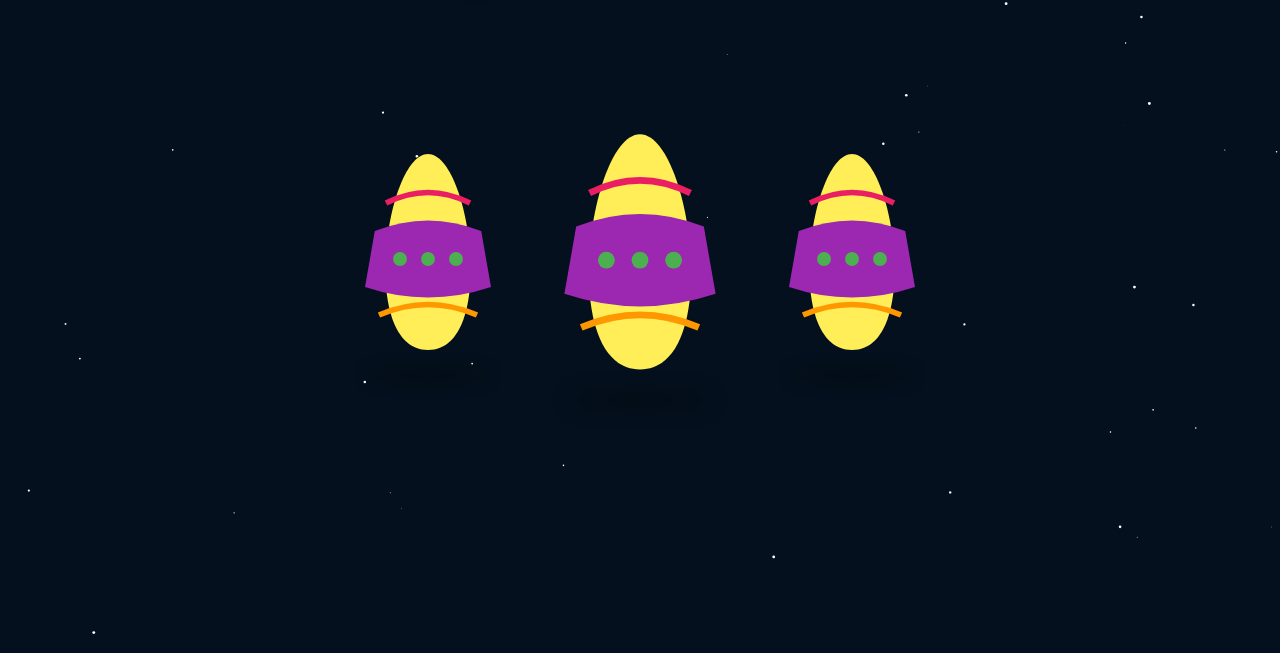
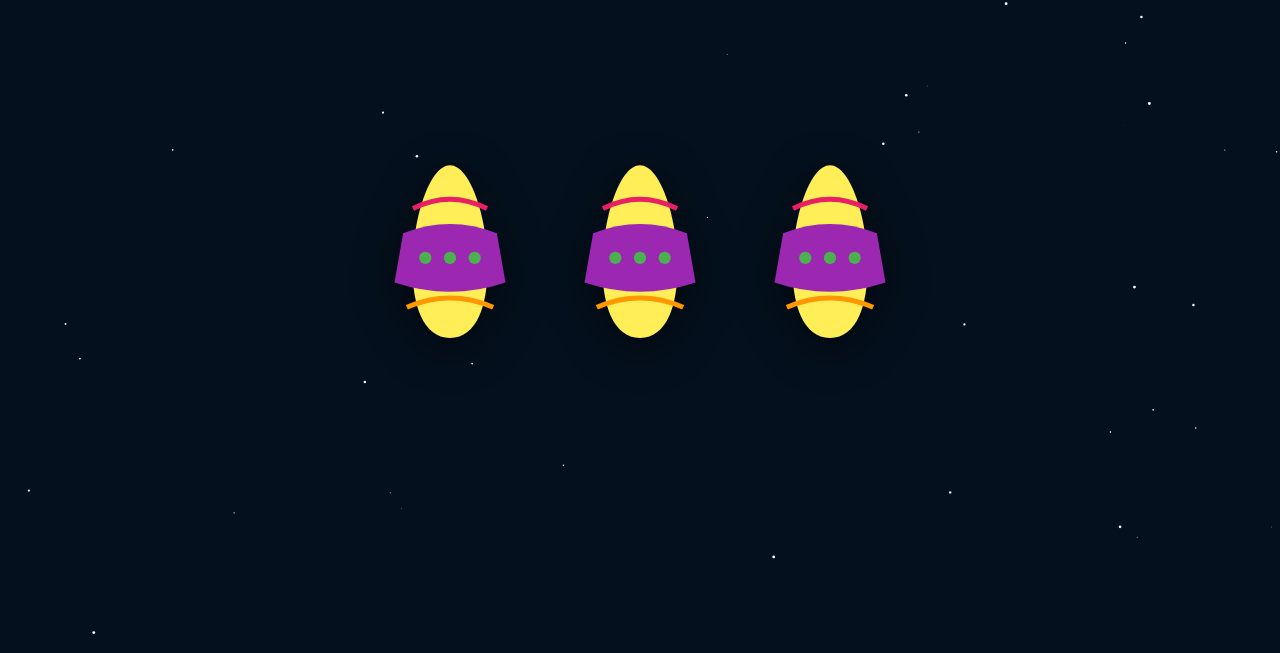
Before and after one commit to allggames/pascua, a plain HTML site: page index.html in a window 1280 px wide. Shown: the part 147-800 px from the top of the page. Drawn offline with Linux system fonts and the light colour scheme.

Commit message:
Update styles.css

```diff
--- a/styles.css
+++ b/styles.css
@@ -1,61 +1,16 @@
-:root {
-  --bg-top: #04101d;
-  --bg-bot: #071a2d;
-  --egg-yellow: #ffee58;
-  --egg-purple: #9c27b0;
-  --egg-pink: #e91e63;
-  --egg-orange: #ff9800;
-  --egg-green: #4caf50;
-  --modal-text: #2b1f00;
+body {
+  margin: 0; background: #04101d; color: white;
+  font-family: 'Lexend', sans-serif; overflow: hidden;
 }
-
-* { box-sizing: border-box; }
-body {
-  margin: 0; padding: 0; height: 100%; overflow: hidden;
-  background: linear-gradient(180deg, var(--bg-top), var(--bg-bot));
-  font-family: "Lexend", sans-serif; text-align: center;
-}
-
 #sky { position: fixed; inset: 0; z-index: 0; }
-.page-header { position: fixed; top: 70px; left: 50%; transform: translateX(-50%); z-index: 9; }
-.page-header h1 { color: #fff; font-weight: 800; text-shadow: 0 4px 15px rgba(0,0,0,0.5); }
-
-main { position: relative; z-index: 2; height: 100vh; display: flex; align-items: center; justify-content: center; }
-.stars { display: flex; gap: 2rem; }
-
-.star {
-  background: transparent; border: 0; cursor: pointer;
-  width: 180px; height: 240px; position: relative;
-  transition: transform 0.3s cubic-bezier(.17,.67,.83,.67);
-}
-.dropping .star { transform: translateY(-120vh); transition: transform .9s; }
-.final-1 { transition-delay: .2s; }
-.final-2 { transform: scale(1.2); transition-delay: .1s; }
-.final-3 { transition-delay: .3s; }
-
-.star-svg { width: 100%; height: 100%; overflow: visible; }
-
-/* Estilos de las capas del huevo */
-.egg-base { fill: var(--egg-yellow); }
-.egg-halo { fill: #fff; filter: url(#haloBlur); opacity: 0.3; }
-.egg-purple-band { fill: var(--egg-purple); }
-.egg-wave-pink { stroke: var(--egg-pink); }
-.egg-wave-orange { stroke: var(--egg-orange); }
-.egg-dot { fill: var(--egg-green); }
-
-.ground-shadow {
-  position: absolute; bottom: -10px; left: 50%; transform: translateX(-50%);
-  width: 120px; height: 15px; background: radial-gradient(rgba(0,0,0,0.4), transparent);
-  filter: blur(8px);
-}
-
-/* Modal y Splash */
-#splash { position: fixed; inset: 0; z-index: 9999; background: var(--bg-top); display: flex; align-items: center; justify-content: center; transition: opacity .5s; }
-#splash.hidden { opacity: 0; pointer-events: none; }
-#loading-bar { width: 250px; height: 8px; background: rgba(255,255,255,0.1); border-radius: 10px; overflow: hidden; }
-#loading-progress { height: 100%; width: 0%; background: var(--egg-yellow); }
-
-.modal { position: fixed; inset: 0; z-index: 100; background: rgba(0,0,0,0.8); display: none; align-items: center; justify-content: center; }
+.page-header { position: fixed; top: 40px; width: 100%; text-align: center; z-index: 10; }
+main { display: flex; height: 100vh; align-items: center; justify-content: center; position: relative; z-index: 5; }
+.stars { display: flex; gap: 30px; }
+.star { background: none; border: none; cursor: pointer; width: 160px; transition: 0.3s; }
+.star:hover { transform: scale(1.1); }
+.star-svg { width: 100%; height: auto; filter: drop-shadow(0 10px 20px rgba(0,0,0,0.5)); }
+.modal { position: fixed; inset: 0; background: rgba(0,0,0,0.8); display: none; align-items: center; justify-content: center; z-index: 100; }
 .modal.show { display: flex; }
-.modal-content { background: #fff; padding: 30px; border-radius: 20px; color: var(--modal-text); max-width: 400px; width: 90%; }
-.btn-primary { padding: 10px 20px; border: 0; background: var(--egg-purple); color: #fff; font-weight: 700; border-radius: 10px; cursor: pointer; }
+.modal-content { background: white; color: black; padding: 30px; border-radius: 20px; text-align: center; }
+#splash { position: fixed; inset: 0; background: #04101d; z-index: 1000; display: flex; align-items: center; justify-content: center; }
+#splash.hidden { display: none; }
```
